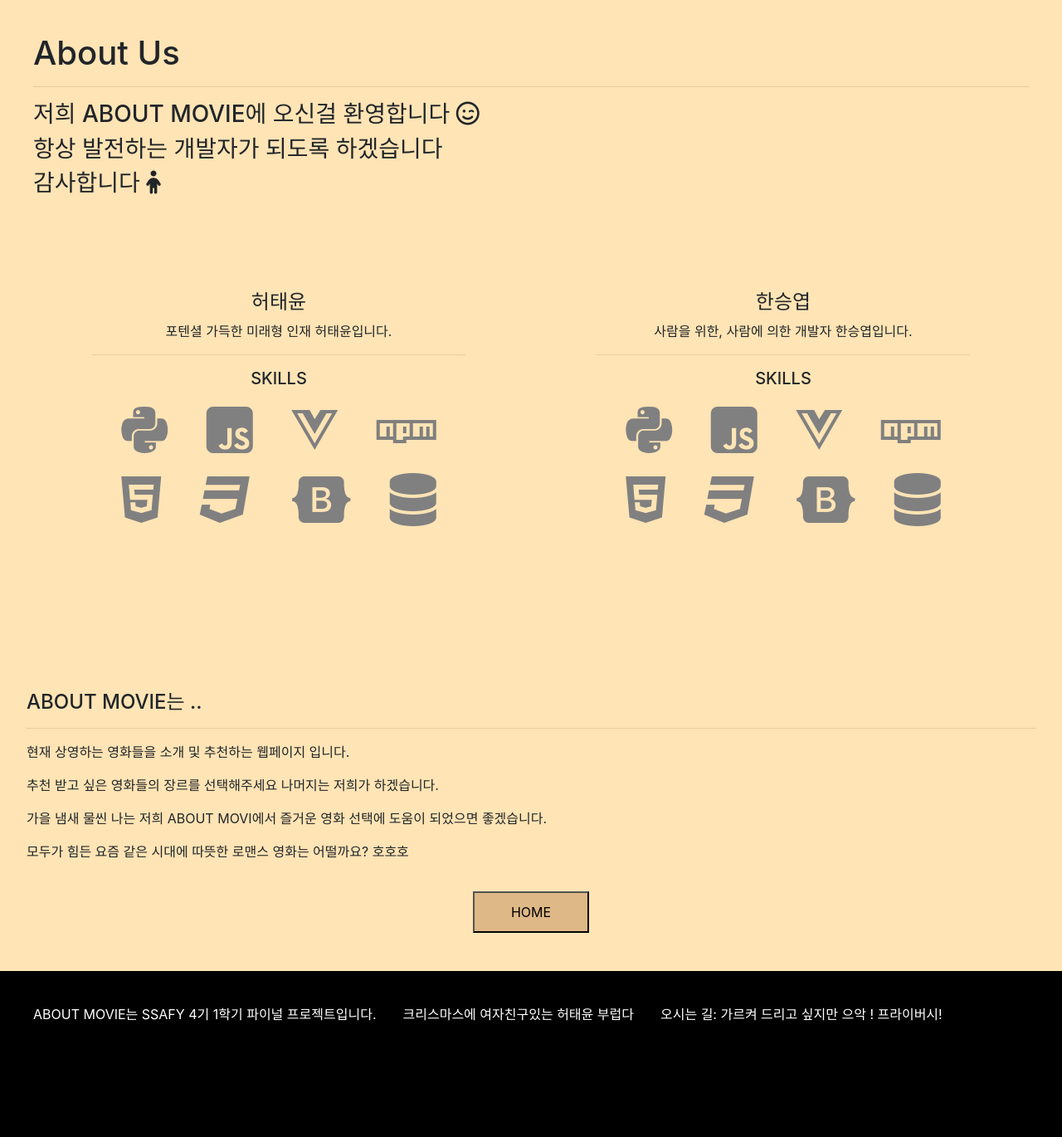
After one commit to hsy118/About_Movie, a Django app: page /movies/about/ in a window 1280 px wide. The commit adds this page. Shown: the whole page at 83% size. Run offline with Django 3.2, Linux system fonts and the light colour scheme; parts of the project's set-up code (start-up, migrations or seed data) failed here and were passed over; some libraries are stand-ins or nearby versions.

Commit message:
ADD: about page

```diff
--- /dev/null
+++ b/movies/templates/movies/about.html
@@ -0,0 +1,150 @@
+<!DOCTYPE html>
+<html lang="ko">
+<head>
+    <meta charset="UTF-8">
+    <meta name="viewport" content="width=device-width, initial-scale=1.0">
+    <title>About Movie</title>
+		<link rel="stylesheet" href="https://cdn.jsdelivr.net/npm/bootstrap@4.5.3/dist/css/bootstrap.min.css" integrity="sha384-TX8t27EcRE3e/ihU7zmQxVncDAy5uIKz4rEkgIXeMed4M0jlfIDPvg6uqKI2xXr2" crossorigin="anonymous">
+		<script src="https://kit.fontawesome.com/dacf7dcd9c.js" crossorigin="anonymous"></script>
+    <style>
+		body {
+			background-color: moccasin;
+		}
+    header {
+      width: 100%;
+			height: 300px;
+			padding: 2.5rem;
+    }
+		section {
+			width: 100%;
+			height: 500px;
+			display: flex;
+			padding: 2rem;
+		}
+		.profile {
+			justify-content: space-around;
+			width: 40%;
+			height: 100%;
+			margin: 0 auto;
+			text-align: center;
+			padding: 18px;
+		}
+		article {
+			width: 100%;
+			height: 370px;
+			padding: 2rem;
+
+		}
+		footer {
+			background-color: black;
+			width: 100%;
+			height: 200px;
+			padding: 1.5rem;
+			display: flex;
+		}
+		.footer-item {
+			justify-content: space-between;
+			padding: 1rem;
+		}
+		.skill {
+			color: grey;
+			font-size: 64px;
+			margin: 10px 21px;
+		}
+		footer > div > p {
+			color: white;
+		}
+		button {
+			display: inline-block;
+			text-align: center;
+			margin: 20px auto;
+			width: 140px;
+			height: 50px;
+			text-decoration: none;
+			background-color: burlywood;
+		}
+		button:hover{
+			color: whitesmoke;
+			background-color: darkgoldenrod;
+		}
+		.home {
+			color: black;
+		}
+
+		.button-div {
+			text-align: center;
+		}
+    </style>
+</head>
+<body>
+    <header>
+			<h1>About Us</h1>
+			<hr>
+			<h3>저희 ABOUT MOVIE에 오신걸 환영합니다 <i class="far fa-smile-wink"></i></h3>
+			<h3>항상 발전하는 개발자가 되도록 하겠습니다 </h3>
+			<h3>감사합니다 <i class="fas fa-child"></i></h3>
+    </header>
+
+    <section>
+			<div class="profile">
+				<h4>허태윤</h4>
+				<p>포텐셜 가득한 미래형 인재 허태윤입니다.</p>
+				<hr>
+				<h5>SKILLS</h5>
+				<i class="fab fa-python skill"></i>
+				<i class="fab fa-js-square skill"></i>
+				<i class="fab fa-vuejs skill"></i>
+				<i class="fab fa-npm skill"></i>
+				<i class="fab fa-html5 skill"></i>
+				<i class="fab fa-css3 skill"></i>
+				<i class="fab fa-bootstrap skill"></i>
+				<i class="fas fa-database skill"></i>
+			</div>
+
+			<div class="profile">
+				<h4>한승엽</h4>
+				<p>사람을 위한, 사람에 의한 개발자 한승엽입니다.</p>
+				<hr>
+				<h5>SKILLS</h5>
+				<i class="fab fa-python skill"></i>
+				<i class="fab fa-js-square skill"></i>
+				<i class="fab fa-vuejs skill"></i>
+				<i class="fab fa-npm skill"></i>
+				<i class="fab fa-html5 skill"></i>
+				<i class="fab fa-css3 skill"></i>
+				<i class="fab fa-bootstrap skill"></i>
+				<i class="fas fa-database skill"></i>
+			</div>
+    </section>
+
+    <article>
+			<h4>ABOUT MOVIE는 .. </h4>
+			<hr>
+			<p>현재 상영하는 영화들을 소개 및 추천하는 웹페이지 입니다.</p>
+			<p>추천 받고 싶은 영화들의 장르를 선택해주세요 나머지는 저희가 하겠습니다.</p>
+			<p>가을 냄새 물씬 나는 저희 ABOUT MOVI에서 즐거운 영화 선택에 도움이 되었으면 좋겠습니다.</p>
+			<p>모두가 힘든 요즘 같은 시대에 따뜻한 로맨스 영화는 어떨까요? 호호호</p>
+			<div class="button-div">
+				<a class="home" href="http://127.0.0.1:8000/movies/"><button>HOME</button></a>
+			</div>
+		</article>
+
+
+    <footer>
+			<div class="footer-item">
+				<p>ABOUT MOVIE는 SSAFY 4기 1학기 파이널 프로젝트입니다.</p>
+			</div>
+			<div class="footer-item">
+				<p>크리스마스에 여자친구있는 허태윤 부럽다</p>
+			</div>
+			<div class="footer-item">
+				<p>오시는 길: 가르켜 드리고 싶지만 으악 ! 프라이버시!</p>
+			</div>
+    </footer>
+
+
+    <script src="https://code.jquery.com/jquery-3.5.1.slim.min.js" integrity="sha384-DfXdz2htPH0lsSSs5nCTpuj/zy4C+OGpamoFVy38MVBnE+IbbVYUew+OrCXaRkfj" crossorigin="anonymous"></script>
+    <script src="https://cdn.jsdelivr.net/npm/popper.js@1.16.1/dist/umd/popper.min.js" integrity="sha384-9/reFTGAW83EW2RDu2S0VKaIzap3H66lZH81PoYlFhbGU+6BZp6G7niu735Sk7lN" crossorigin="anonymous"></script>
+    <script src="https://cdn.jsdelivr.net/npm/bootstrap@4.5.3/dist/js/bootstrap.min.js" integrity="sha384-w1Q4orYjBQndcko6MimVbzY0tgp4pWB4lZ7lr30WKz0vr/aWKhXdBNmNb5D92v7s" crossorigin="anonymous"></script>
+</body>
+</html>
--- a/movies/templates/movies/start.html
+++ b/movies/templates/movies/start.html
@@ -16,7 +16,7 @@
         </div>
 <ul class="nav-area">
 <li><a href="#">Home</a></li>
-<li><a href="#">About</a></li>
+<li><a href="http://127.0.0.1:8000/movies/about/">About</a></li>
 <li><a href="#">Services</a></li>
 </ul>
 </div>
--- a/movies/urls.py
+++ b/movies/urls.py
@@ -10,4 +10,5 @@ urlpatterns = [
     path('recommend/', views.recommend, name='recommend'),
     path('recommendation/<str:genre1>/<str:genre2>/', views.recommendation, name='recommendation'),
     path('show/<str:genre>/', views.show_movies, name='show_movies'),
+    path('about/', views.about, name='about'),
 ]
--- a/movies/views.py
+++ b/movies/views.py
@@ -97,3 +97,7 @@ def get_api(request, pk):
     movies     = Movies.objects.get(pk=pk)
     serializer = PopularSerializer(movies)
     return Response(serializer.data)
+
+
+def about(request):
+    return render(request, 'movies/about.html')
```
